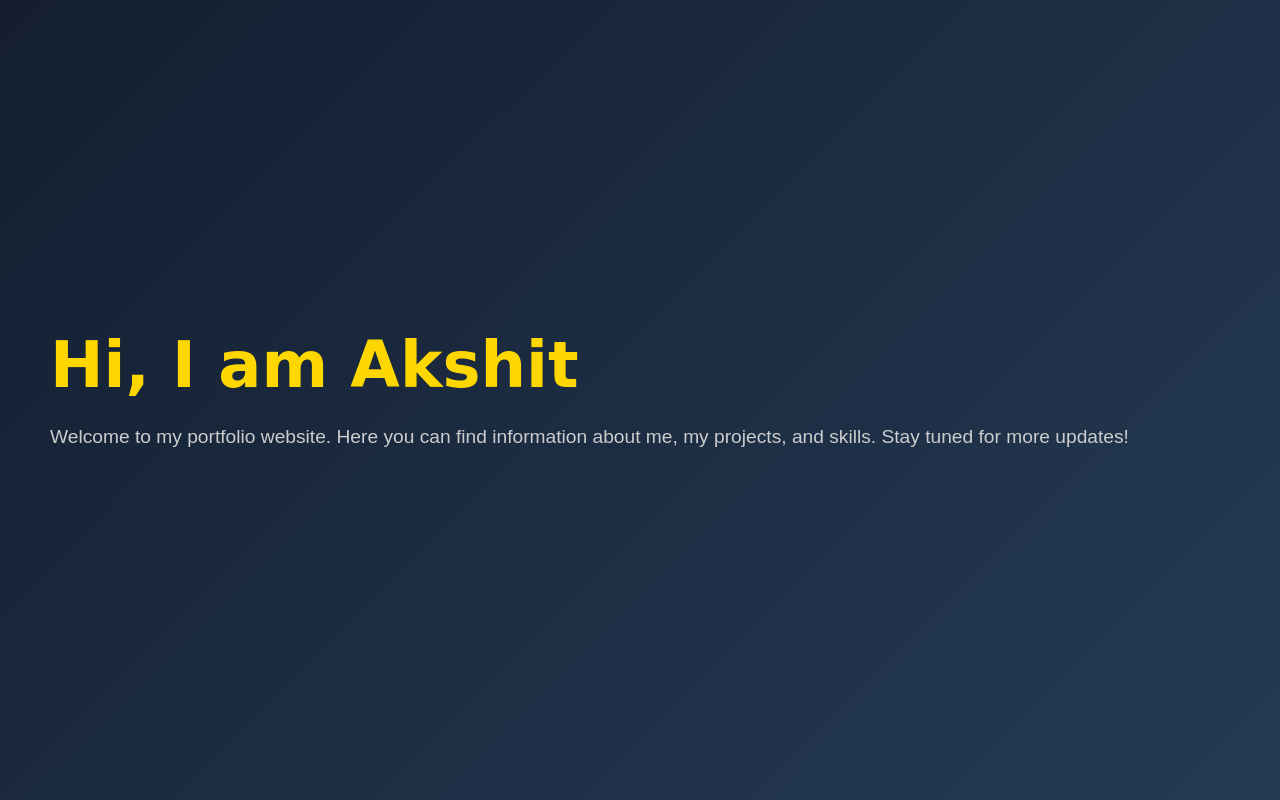
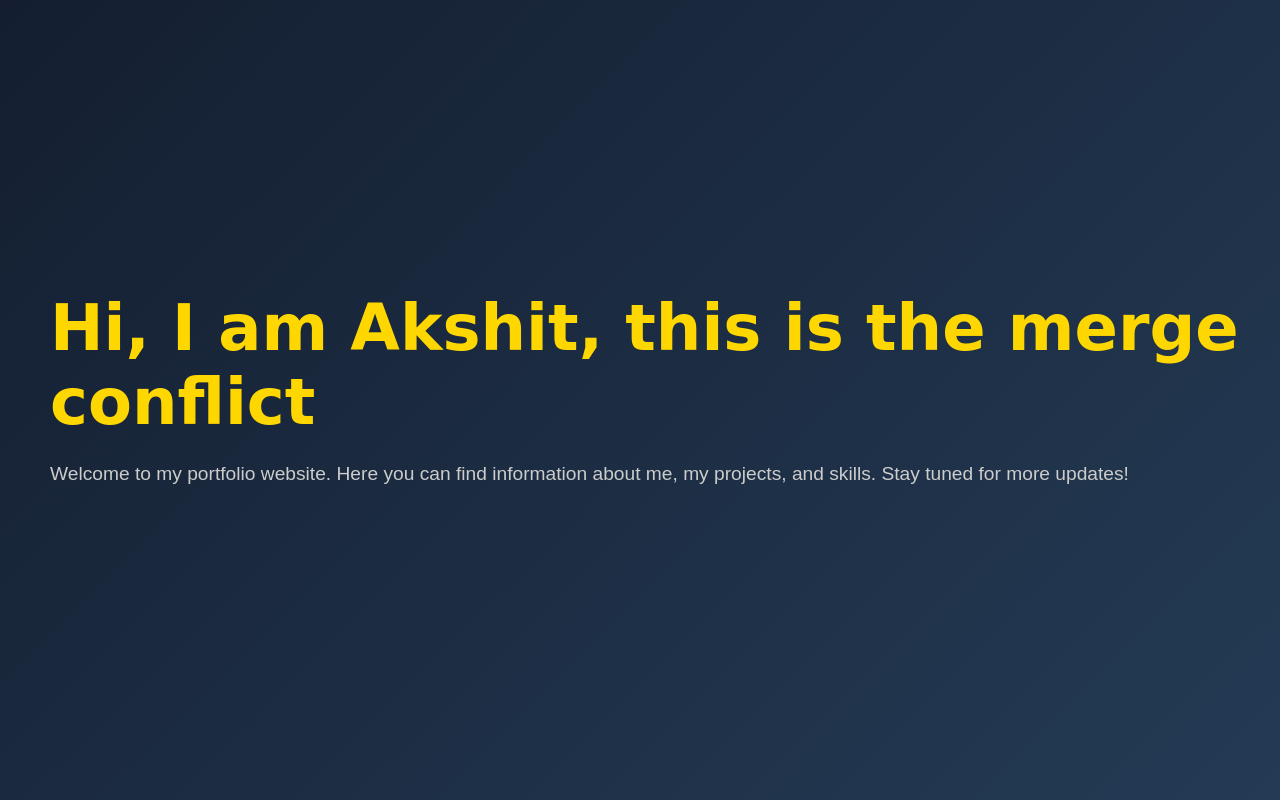
Before and after one commit to AkshitGupta2002/test_files, a plain HTML site: page index.html in a window 1280 px wide. Drawn offline with Linux system fonts and the light colour scheme.

Commit message:
This is the demonstration of merge conflict

```diff
--- a/index.html
+++ b/index.html
@@ -38,7 +38,7 @@
 </head>
 <body>
     <div class="container">
-        <h1>Hi, I am Akshit</h1>
+        <h1>Hi, I am Akshit, this is the merge conflict</h1>
         <p>Welcome to my portfolio website. Here you can find information about me, my projects, and skills. Stay tuned for more updates!</p>
     </div>
 </body>
```
